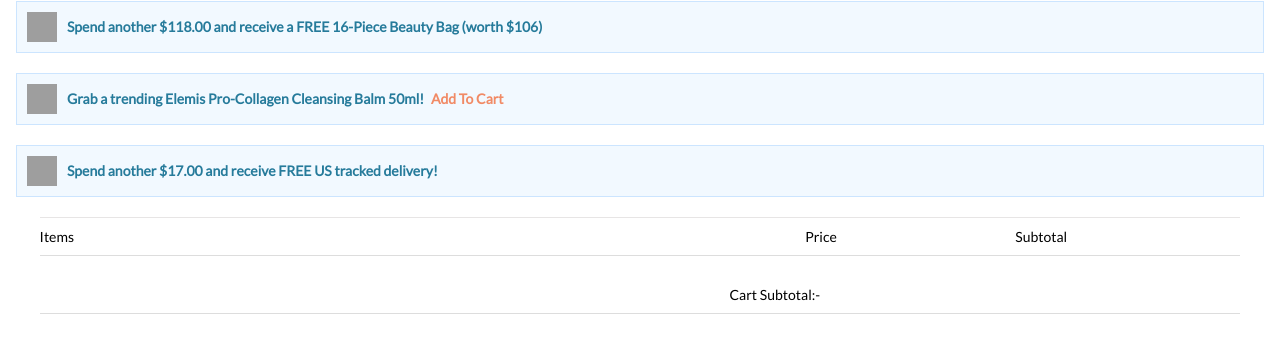
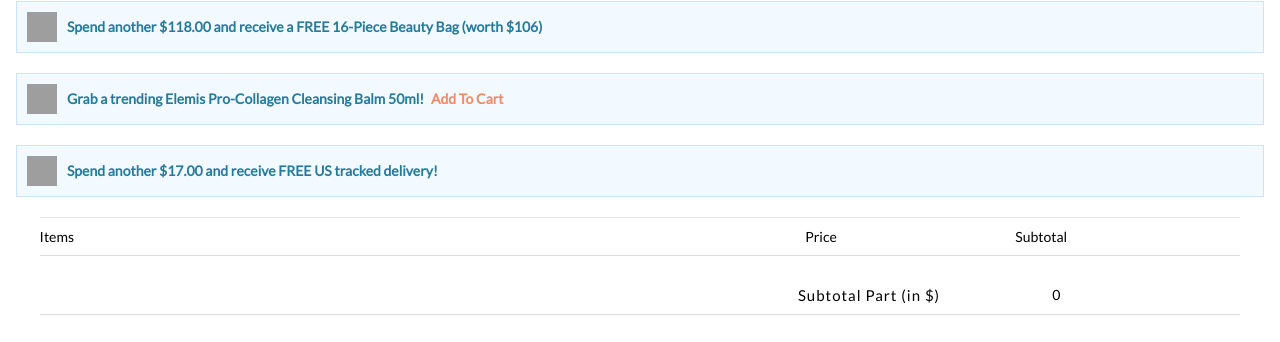
Before and after one commit to actuallyakshay/SkinStore.com-clone, a plain HTML site: page quick_buy.html in a window 1280 px wide. Shown: the part 358-700 px from the top of the page. Drawn offline with Linux system fonts and the light colour scheme; grey boxes are pictures that could not be loaded.

Commit message:
added files

```diff
--- a/quick_buy.css
+++ b/quick_buy.css
@@ -3,7 +3,6 @@
 body {
   font-family: "Lato", sans-serif;
 }
-
 
 #your_cart {
   display: flex;
@@ -66,7 +65,8 @@ body {
 
 /* 2nd part */
 
-#sec_part,#subtotal_part {
+#sec_part,
+#subtotal_part {
   /* border: 2px solid black; */
   display: grid;
   grid-template-columns: 4fr 1fr 1fr;
@@ -77,17 +77,14 @@ body {
   width: 95%;
   margin: auto;
 }
-#subtotal_part{
+#subtotal_part {
   border-top: 0px;
-  /* margin-top: -5px; */
 }
-#subtotal_part>div{
-   display: flex;
-   gap: 20px;
-   justify-content: end;
-   /* border: 2px solid black; */
+#subtotal_part > div {
+  display: flex;
+  gap: 20px;
+  justify-content: end;
   width: 100%;
-  /* margin-left: -100px; */
 }
 
 /* cart_items  */
@@ -103,8 +100,6 @@ body {
 #cart_items > div {
   display: grid;
   grid-template-columns: 4fr 1fr 1fr 1fr;
-  /* gap: 0px; */
-  /* border: 2px solid red; */
   margin-bottom: 50px;
   text-align: center;
   align-items: center;
@@ -114,7 +109,6 @@ body {
   display: flex;
   gap: 10px;
   align-items: center;
-  /* border: 2px solid green; */
   width: fit-content;
 }
 #cart_items > div > div > img {
@@ -152,15 +146,25 @@ body {
   border-radius: 50%;
   background-color: rgb(237, 237, 237);
 }
-#cart_items > div > h4 + div:hover{
-    background-color: white;
-    cursor: pointer;
+#cart_items > div > h4 + div:hover {
+  background-color: white;
+  cursor: pointer;
 }
 #cart_items > hr {
   color: grey;
   opacity: 0.4;
 }
-.cls{
+.cls {
   border-top: 1px solid grey;
   margin-top: 30px;
 }
+
+.div {
+  margin-left: 100px;
+  font-weight: 500;
+  letter-spacing: 1px;
+  font-size: 15px;
+}
+#span_total {
+  margin-left: 20px;
+}
--- a/quick_buy.html
+++ b/quick_buy.html
@@ -6,7 +6,7 @@
     <meta http-equiv="X-UA-Compatible" content="IE=edge">
     <meta name="viewport" content="width=device-width, initial-scale=1.0">
     <link rel="shortcut icon"
-    href="https://urbanoasisgy.com/wp-content/uploads/2021/06/cropped-site-favicon-270x270.png" type="image/x-icon">
+        href="https://urbanoasisgy.com/wp-content/uploads/2021/06/cropped-site-favicon-270x270.png" type="image/x-icon">
     <title>Quick_buy</title>
     <link rel="stylesheet" href="./navbar.css">
     <link rel="stylesheet" href="./footer.css">
@@ -86,7 +86,9 @@
         <div>Your Cart</div>
         <div>
             <img src="./images/lock.png" alt="">
+
             <div id="checkout">CHECKOUT SECURELY NOW</div>
+
         </div>
     </div>
     <!-- 2nd part  -->
@@ -118,8 +120,9 @@
 
     <!-- subtotal  -->
 
-<div id="subtotal_part">
-        <div>Cart Subtotal:- <span id="span_total"></span></div>
+    <div id="subtotal_part">
+        <div class="div">Subtotal Part (in $)</div>
+        <div id="span_total">0</div>
     </div>
 
 
@@ -180,25 +183,20 @@
 
 </html>
 <script src="./navbar.js"></script>
-<!-- <script src="./cart.js"></script> -->
 <script src="./footer.js"></script>
 <script src="./quick_buy.js"></script>
 
 <script>
     document.querySelector("#account").addEventListener("click", function () {
-        event.preventDefault();
         window.location.href = "signin.html"
     });
     document.querySelector("#logo").addEventListener("click", function () {
-        event.preventDefault();
         window.location.href = "index.html"
     })
     document.querySelector("#last_up").addEventListener("click", function () {
-        event.preventDefault();
         window.location.href = "signin.html"
     })
-    document.querySelector("#checkout").addEventListener("click", function(){
-        event.preventDefault();
-        window.location.href="payment.html"
+    document.querySelector("#checkout").addEventListener("click", function () {
+        window.location.href = "payment.html"
     })
 </script>
--- a/quick_buy.js
+++ b/quick_buy.js
@@ -1,8 +1,15 @@
-let added_cart_items = JSON.parse(localStorage.getItem("added_cart_data")) || [];
+let added_cart_items =
+  JSON.parse(localStorage.getItem("added_cart_data")) || [];
 display_cart_items(added_cart_items);
 function display_cart_items(added_cart_items) {
+  let sum = 0;
+  if(added_cart_items.length==0){
+    document.querySelector("#span_total").innerText = 0;
+  }
   document.querySelector("#cart_items").innerHTML = "";
   added_cart_items.forEach((elem, index) => {
+    sum = sum + elem.price;
+      document.querySelector("#span_total").innerText = sum;
     let box = document.createElement("div");
     let box1 = document.createElement("div");
     let image = document.createElement("img");
@@ -11,8 +18,6 @@ function display_cart_items(added_cart_items) {
     head.innerText = elem.head;
     let para = document.createElement("p");
     para.innerText = elem.price;
-    // let quantity = document.createElement("p");
-    // quantity.innerText = "0";
     let total = document.createElement("h4");
     total.innerText = elem.price;
     let del = document.createElement("div");
```
Also changed, not shown: cart.html (+1 -0 lines), cart.js (+5 -10 lines).
